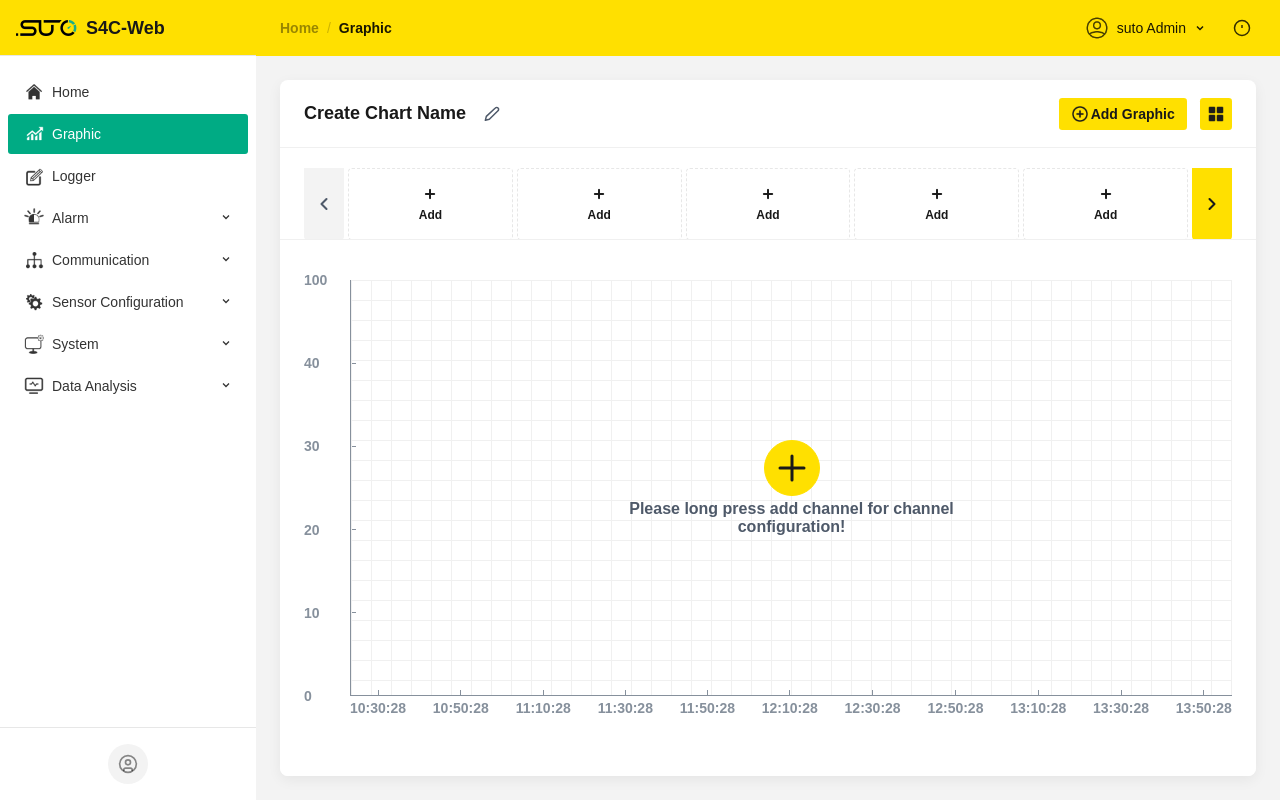
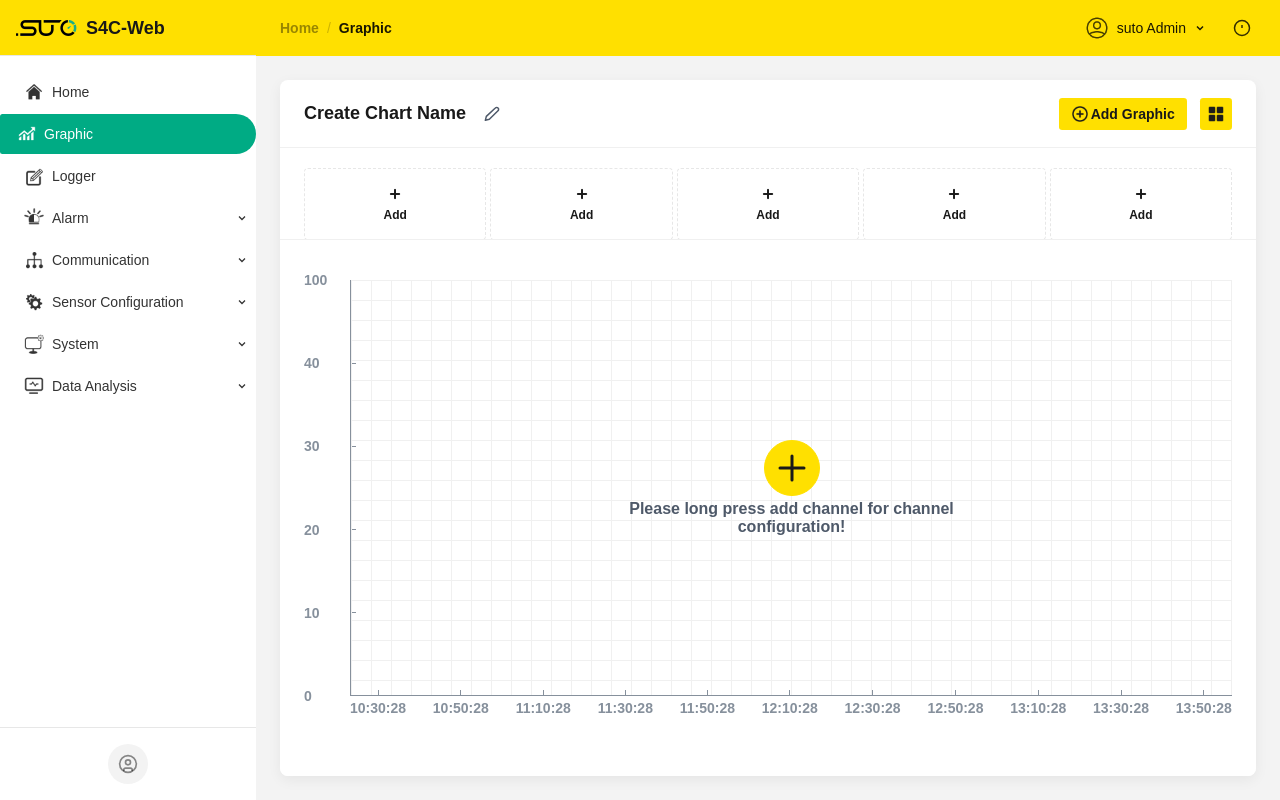
Before and after one commit to afeifly/smallNfast, a React (Vite) app in the folder s4c-web/: page /graphic in a window 1280 px wide. Built offline with nearby package versions, Linux system fonts and the light colour scheme.

Commit message:
Fix(s4c-web) css ok

```diff
--- a/s4c-web/src/App.css
+++ b/s4c-web/src/App.css
@@ -58,12 +58,14 @@
   text-decoration: none;
   font-size: 14px;
   font-family: 'PingFang SC', sans-serif;
-  /* font-weight: 600; */
   line-height: 22px;
   transition: all var(--transition-speed);
   border-radius: 3px;
   margin: 0 8px;
-  /* Added small margin to allow border-radius to show */
+  position: relative;
+  z-index: 1;
+  width: 100%;
+  box-sizing: border-box;
 }
 
 .nav-icon {
@@ -87,8 +89,18 @@
 }
 
 .nav-item.active {
-  background: var(--accent-color);
+  background: #00AB84;
   color: white;
+  width: 100%;
+  margin: 0;
+  padding-left: 16px;
+  padding-right: 16px;
+  border-top-right-radius: 24px;
+  border-bottom-right-radius: 24px;
+}
+
+.nav-item.active .nav-icon img {
+  filter: brightness(0) invert(1);
 }
 
 .nav-group {
@@ -123,6 +135,22 @@
 
 .submenu-item:hover {
   color: var(--accent-color);
+}
+
+.submenu-item.active {
+  background: #00AB84;
+  color: white;
+  width: 100%;
+  margin: 0;
+  padding-left: 48px;
+  border-top-right-radius: 24px;
+  border-bottom-right-radius: 24px;
+}
+
+.chevron {
+  margin-left: auto;
+  display: flex;
+  align-items: center;
 }
 
 .submenu-item.submenu-item-active {
--- a/s4c-web/src/components/Sidebar.jsx
+++ b/s4c-web/src/components/Sidebar.jsx
@@ -145,11 +145,16 @@ const Sidebar = () => {
             : item.to && currentPath.startsWith(item.to);
 
           const hasChildren = !!item.children;
-          const isGroupActive = hasChildren && item.children.some(c => currentPath.startsWith(c.to));
-          const isActive = isLeafActive || isGroupActive;
+          const isActive = isLeafActive;
           const isOpen = !!openMenus[item.key];
 
           const iconSrc = isActive ? item.icons.active : item.icons.inactive;
+
+          const normalIconStyle = {
+            width: '100%',
+            height: '100%',
+            objectFit: 'contain'
+          };
 
           return (
             <div key={item.key} className="nav-group">
@@ -160,21 +165,30 @@ const Sidebar = () => {
                   className={`nav-item ${isLeafActive ? 'active' : ''}`}
                 >
                   <div className="nav-icon">
-                    <img src={iconSrc} alt={item.label} />
+                    <img
+                      src={iconSrc}
+                      alt={item.label}
+                      style={normalIconStyle}
+                    />
                   </div>
                   <span>{item.label}</span>
                 </Link>
               ) : (
                 <div
-                  className={`nav-item ${isGroupActive ? 'active' : ''}`}
+                  className="nav-item"
                   onClick={() => toggle(item.key)}
-                  style={{ cursor: 'pointer' }}
                 >
                   <div className="nav-icon">
-                    <img src={iconSrc} alt={item.label} />
+                    <img
+                      src={iconSrc}
+                      alt={item.label}
+                      style={normalIconStyle}
+                    />
                   </div>
                   <span>{item.label}</span>
-                  <span style={{ marginLeft: 'auto' }}>{Icons.chevron(isOpen)}</span>
+                  <span className="chevron">
+                    {Icons.chevron(isOpen)}
+                  </span>
                 </div>
               )}
 
@@ -187,10 +201,9 @@ const Sidebar = () => {
                       <Link
                         key={child.to}
                         to={child.to}
-                        className={`submenu-item ${childActive ? 'submenu-item-active' : ''}`}
+                        className={`submenu-item ${childActive ? 'active' : ''}`}
                       >
-                        {/* <span className="submenu-dot" /> */}
-                        {child.label}
+                        <span>{child.label}</span>
                       </Link>
                     );
                   })}
--- a/s4c-web/src/pages/Graphic.jsx
+++ b/s4c-web/src/pages/Graphic.jsx
@@ -31,7 +31,7 @@ const ChannelSelectModal = ({ isOpen, onClose }) => {
 
   // Extract channels from configData
   const sensors = configData?.configs?.['/config/SUTO-SensorList.sutolist']?.cfgsensor ||
-                  configData?.configs?.['config/SUTO-SensorList.sutolist']?.cfgsensor || [];
+    configData?.configs?.['config/SUTO-SensorList.sutolist']?.cfgsensor || [];
 
   const allChannels = [];
   sensors.forEach(sensor => {
@@ -235,7 +235,7 @@ const EditIcon = () => (
   <div style={{ width: 36, height: 36, display: 'flex', alignItems: 'center', justifyContent: 'center' }}>
     <svg width="16" height="16" viewBox="0 0 16 16" fill="none">
       <path d="M11.333 2.00004C11.51 1.82274 11.7206 1.68253 11.9527 1.58734C12.1847 1.49215 12.4335 1.44385 12.6847 1.44531C12.9359 1.44677 13.1841 1.49796 13.4149 1.59583C13.6458 1.6937 13.8547 1.83632 14.0303 2.01564C14.206 2.19497 14.3445 2.40736 14.4378 2.64057C14.5312 2.87379 14.5775 3.12302 14.5742 3.37419C14.571 3.62536 14.5181 3.87328 14.4188 4.10393C14.3195 4.33458 14.1755 4.5432 13.995 4.71671L5.333 13.3334L1.333 14.3334L2.333 10.3334L11.333 2.00004Z"
-        stroke="#4E5969" strokeWidth="1.5" strokeLinecap="round" strokeLinejoin="round"/>
+        stroke="#4E5969" strokeWidth="1.5" strokeLinecap="round" strokeLinejoin="round" />
     </svg>
   </div>
 );
@@ -244,21 +244,21 @@ const EditIcon = () => (
 
 const ChevronLeft = ({ color = '#4E5969' }) => (
   <svg width="20" height="20" viewBox="0 0 24 24" fill="none">
-    <path d="M15 18L9 12L15 6" stroke={color} strokeWidth="2.5" strokeLinecap="round" strokeLinejoin="round"/>
+    <path d="M15 18L9 12L15 6" stroke={color} strokeWidth="2.5" strokeLinecap="round" strokeLinejoin="round" />
   </svg>
 );
 
 const ChevronRight = ({ color = '#191919' }) => (
   <svg width="20" height="20" viewBox="0 0 24 24" fill="none">
-    <path d="M9 18L15 12L9 6" stroke={color} strokeWidth="2.5" strokeLinecap="round" strokeLinejoin="round"/>
+    <path d="M9 18L15 12L9 6" stroke={color} strokeWidth="2.5" strokeLinecap="round" strokeLinejoin="round" />
   </svg>
 );
 
 const PlusCircleLarge = () => (
   <svg width="56" height="56" viewBox="0 0 56 56" fill="none">
-    <rect x="0.5" y="0.5" width="55" height="55" rx="27.5" fill="#FFE000" stroke="#FFE000"/>
-    <line x1="28" y1="16" x2="28" y2="40" stroke="#191919" strokeWidth="3" strokeLinecap="round"/>
-    <line x1="16" y1="28" x2="40" y2="28" stroke="#191919" strokeWidth="3" strokeLinecap="round"/>
+    <rect x="0.5" y="0.5" width="55" height="55" rx="27.5" fill="#FFE000" stroke="#FFE000" />
+    <line x1="28" y1="16" x2="28" y2="40" stroke="#191919" strokeWidth="3" strokeLinecap="round" />
+    <line x1="16" y1="28" x2="40" y2="28" stroke="#191919" strokeWidth="3" strokeLinecap="round" />
   </svg>
 );
 
@@ -303,11 +303,11 @@ const GraphicView = ({ graphic, sensors, onAddChannel, isMini = false }) => {
     }}>
       {/* ── Channel Tab Bar ──────────────────────────── */}
       <div className="channel-bar" style={{ height: isMini ? '40px' : '72px', padding: isMini ? '0 8px' : '0 24px' }}>
-        {!isMini && (
+        {/* {!isMini && (
           <div style={{ width: 40, height: 72, background: '#F3F3F3', borderRadius: '0 0 4px 4px', display: 'flex', alignItems: 'center', justifyContent: 'center', cursor: 'pointer', flexShrink: 0 }}>
             <ChevronLeft />
           </div>
-        )}
+        )} */}
 
         <div className="scroll-wrapper" style={{ display: 'flex', gap: 4, flex: 1, overflowX: 'hidden' }}>
           {slots.map((slot, i) => (
@@ -348,11 +348,11 @@ const GraphicView = ({ graphic, sensors, onAddChannel, isMini = false }) => {
           ))}
         </div>
 
-        {!isMini && (
+        {/* {!isMini && (
           <div style={{ width: 40, height: 72, background: '#FFE000', borderRadius: '0 0 4px 4px', display: 'flex', alignItems: 'center', justifyContent: 'center', cursor: 'pointer', flexShrink: 0 }}>
             <ChevronRight />
           </div>
-        )}
+        )} */}
       </div>
 
       {/* ── Chart Section ────────────────────────────── */}
@@ -408,7 +408,7 @@ const Graphic = () => {
 
   // Extract sensors for info lookup
   const sensors = configData?.configs?.['/config/SUTO-SensorList.sutolist']?.cfgsensor ||
-                  configData?.configs?.['config/SUTO-SensorList.sutolist']?.cfgsensor || [];
+    configData?.configs?.['config/SUTO-SensorList.sutolist']?.cfgsensor || [];
 
   // Get current active channels from graphic config
   const graphicConfigPath = Object.keys(configData?.configs || {}).find(p => p.endsWith('cfgGraphic.json'));
@@ -470,7 +470,7 @@ const Graphic = () => {
                     style={{ flex: 1, cursor: 'pointer', overflow: 'hidden' }}
                     onClick={() => setIsGridView(false)}
                   >
-                     <GraphicView graphic={graphic} sensors={sensors} isMini={true} />
+                    <GraphicView graphic={graphic} sensors={sensors} isMini={true} />
                   </div>
                 </>
               ) : (
@@ -510,7 +510,7 @@ const Graphic = () => {
               whiteSpace: 'nowrap'
             }}
           >
-            <img src={iconSmallPlusCircle} width={16} height={16} alt="add graphic" style={{flexShrink: 0}} />
+            <img src={iconSmallPlusCircle} width={16} height={16} alt="add graphic" style={{ flexShrink: 0 }} />
             <span style={{
               fontSize: 14, fontFamily: 'Arial', fontWeight: 700,
               color: '#191919', textTransform: 'capitalize',
```
